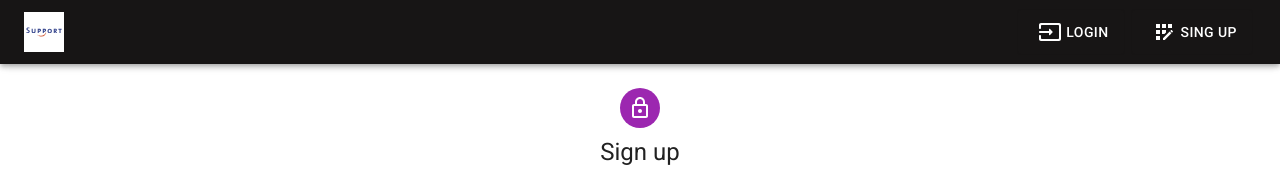
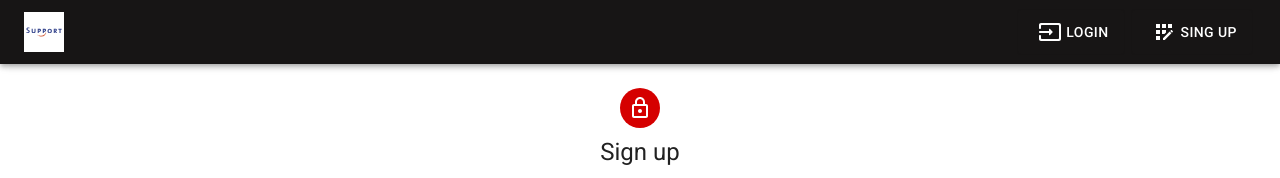
Before and after one commit to davidtipe17/React-Project-Final, a React (Create React App) app: page /signup in a window 1280 px wide. Shown: the top 178 px of the page. Built offline with nearby package versions, Linux system fonts and the light colour scheme.

Commit message:
changes final v4

```diff
--- a/src/pages/SignUp/index.js
+++ b/src/pages/SignUp/index.js
@@ -70,7 +70,7 @@ export default function SignUp() {
           alignItems: "center",
         }}
       >
-        <Avatar sx={{ m: 1, bgcolor: "secondary.main" }}>
+        <Avatar sx={{ m: 1, bgcolor: "#d50000" }}>
           <LockOutlinedIcon />
         </Avatar>
         <Typography component="h1" variant="h5">
```
